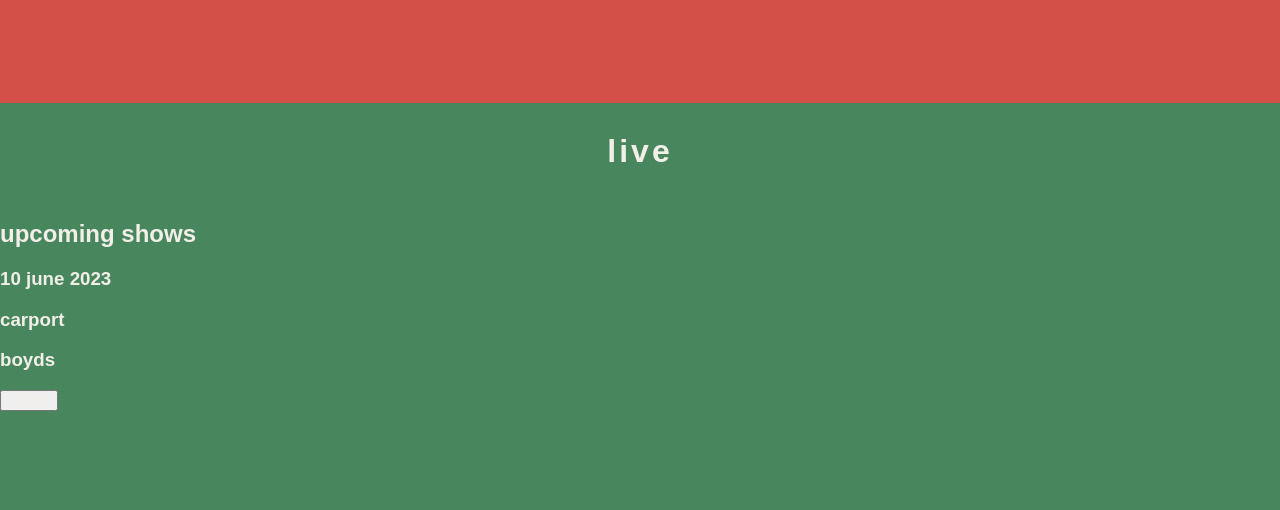
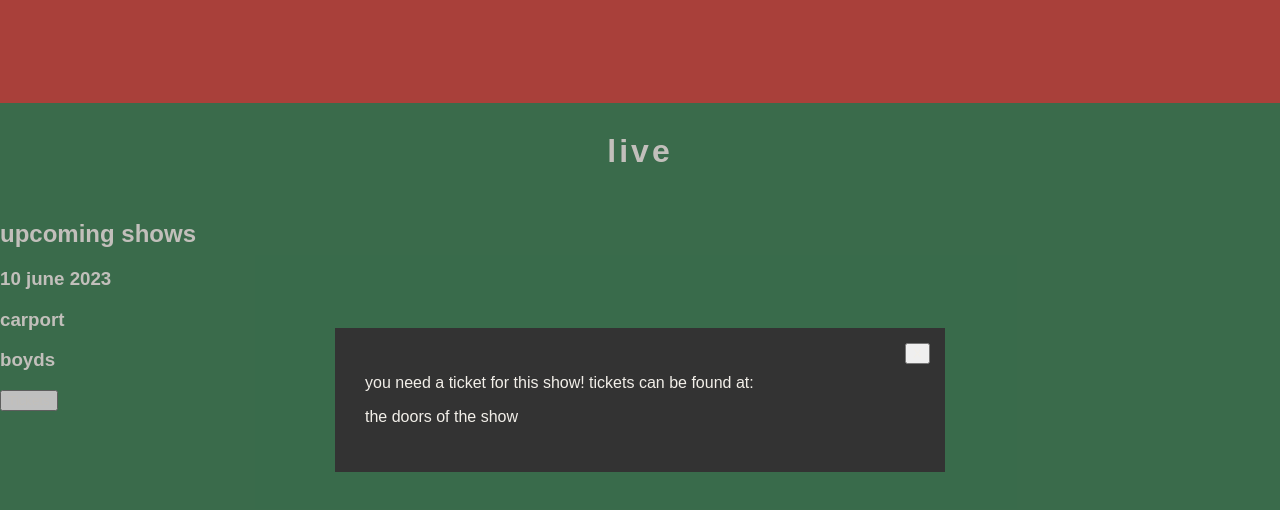
Before and after one commit to boydpelley/half-past-nine-react, a React (Vite) app: page / in a window 1280 px wide. Both pictures are taken after a click on the button "Tickets". Shown: the part 3032-3542 px from the top of the page. Built offline with nearby package versions, Linux system fonts and the light colour scheme; a web font is replaced by a local one.

Commit message:
fixed the error, can accept paid, unpaid, and paid with link to new website

```diff
--- a/src/App.jsx
+++ b/src/App.jsx
@@ -33,7 +33,8 @@ function App() {
             date="10 june 2023"
             venue="carport"
             location="boyds"
-            isPaid={false}
+            isPaid={true}
+            link=""
           />
       </div>
       <div id="contact">
--- /dev/null
+++ b/src/components/Show/PopUp.jsx
@@ -0,0 +1,15 @@
+import "./Show.css";
+
+function PopUp(props) {
+    console.log(props.children);
+    return (props.trigger) ? (
+        <div className="popUpBackground">
+            <div className="popUp">
+                <button onClick={() => props.setTrigger(false)} className="closeButton">X</button>
+                { props.children }
+            </div>
+        </div>
+    ) : "";
+}
+
+export default PopUp;
--- a/src/components/Show/PopUpShow.jsx
+++ /dev/null
@@ -1,46 +0,0 @@
-// TO ADD:
-// The free button returns text that says, just show up !
-// Paid one will include a link to buy virtual tix (if applicable) or link to venue facebook account etc.
-
-function PopUp(props) {
-    return (props.trigger) ? (
-        <div className="popUpBackground">
-            <div className="popUp">
-                <button onClick={() => props.setTrigger(false)} className="closeButton">X</button>
-                { props.children }
-            </div>
-        </div>
-    ) : "";
-}
-
-function WhereToBuy({ link }) {
-    if (link == null) {
-        return (
-            <p>at the doors of the show</p>
-        )
-    } else {
-        return (
-            <a href={link}>here!</a>
-        )
-    }
-}
-
-
-function PopUpShow({ isPaid, link }) {
-    if (!isPaid) {
-        return (
-            <PopUp>
-                <p>don't fret! this show is free! see you there!</p>
-            </PopUp>
-        )
-    } else {
-        return (
-            <PopUp>
-                <p>you need a ticket for this show! tickets can be found at:</p>
-                <WhereToBuy link={link} />
-            </PopUp>
-        )
-    }
-}
-
-export default PopUpShow;
--- /dev/null
+++ b/src/components/Show/Show.css
@@ -0,0 +1,27 @@
+.popUpBackground {
+    position: fixed;
+    top: 0;
+    left: 0;
+    width: 100%;
+    height: 100vh;
+    background-color: rgba(0, 0, 0, 0.2);
+
+    display: flex;
+    align-items: center;
+    justify-content: center;
+}
+
+.popUp {
+    position: relative;
+    width: 60%;
+    min-height: 20px;
+    max-width: 550px;
+    padding: 30px;
+    background-color: #333333;
+}
+
+.popUp .closeButton {
+    position: absolute;
+    right: 15px;
+    top: 15px;
+}
--- a/src/components/Show/index.jsx
+++ b/src/components/Show/index.jsx
@@ -1,5 +1,25 @@
 import { useState } from "react";
-import PopUpShow from "./PopUpShow";
+import PopUp from "./PopUp";
+import "./Show.css";
+
+function WhereToBuy({ link }) {
+    return (link != "") ? (
+        <a href={link}>here!</a>
+    ) : (
+        <p>the doors of the show</p>
+    );
+}
+
+function PopUpDesc({ isPaid, link }) {
+    return (isPaid) ? (
+        <>
+            <p>you need a ticket for this show! tickets can be found at:</p>
+            <WhereToBuy link={link} />
+        </>
+    ) : (
+        <p>don't fret! this show is free! see you there!</p>
+    );
+}
 
 function Show( props ) {
     const [buttonPopUp, setButtonPopup] = useState(false);
@@ -10,7 +30,9 @@ function Show( props ) {
             <h3 className="venue">{props.venue}</h3>
             <h3 className="location">{props.location}</h3>
             <button onClick={() => setButtonPopup(true)} className="popUpButton">Tickets</button>
-            <PopUpShow trigger={buttonPopUp} setTrigger={setButtonPopup} isPaid={props.isPaid} link={props.link} />
+            <PopUp trigger={buttonPopUp} setTrigger={setButtonPopup} >
+                <PopUpDesc isPaid={props.isPaid} link={props.link} />
+            </PopUp>
         </div>
     )
 }
```
